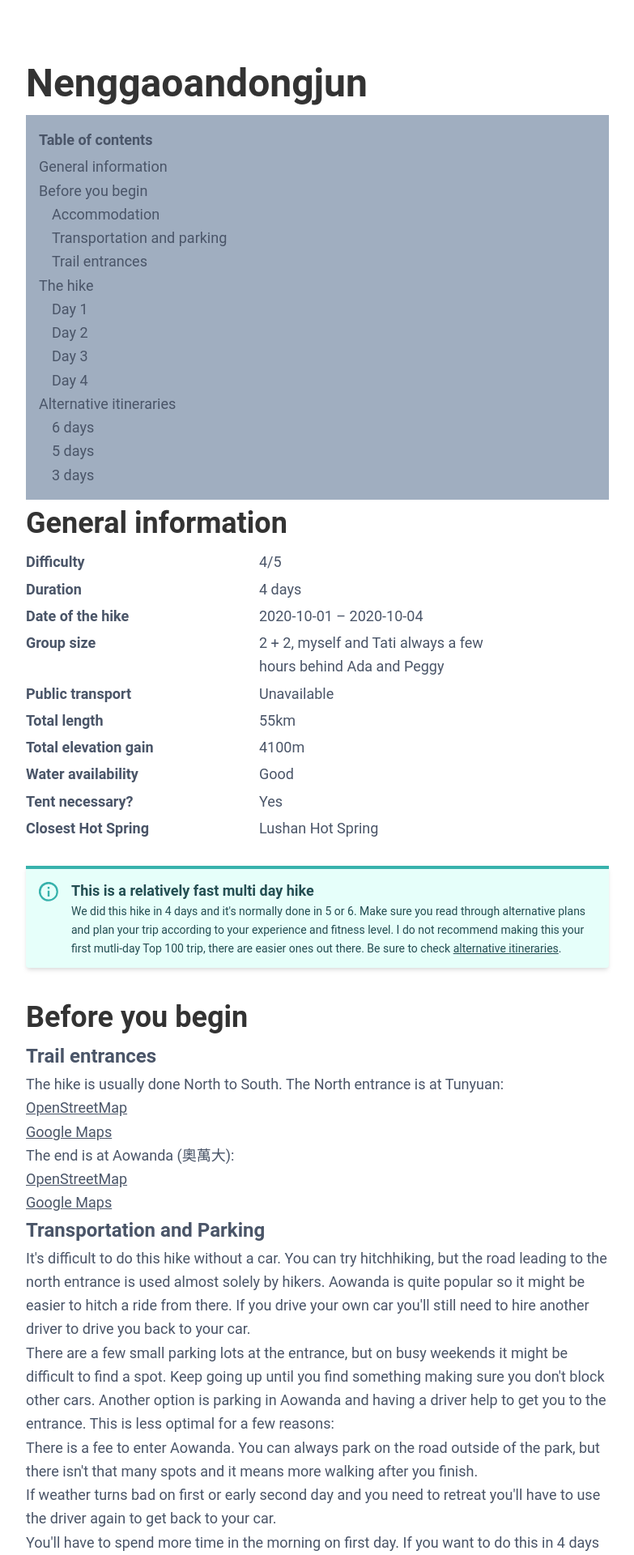
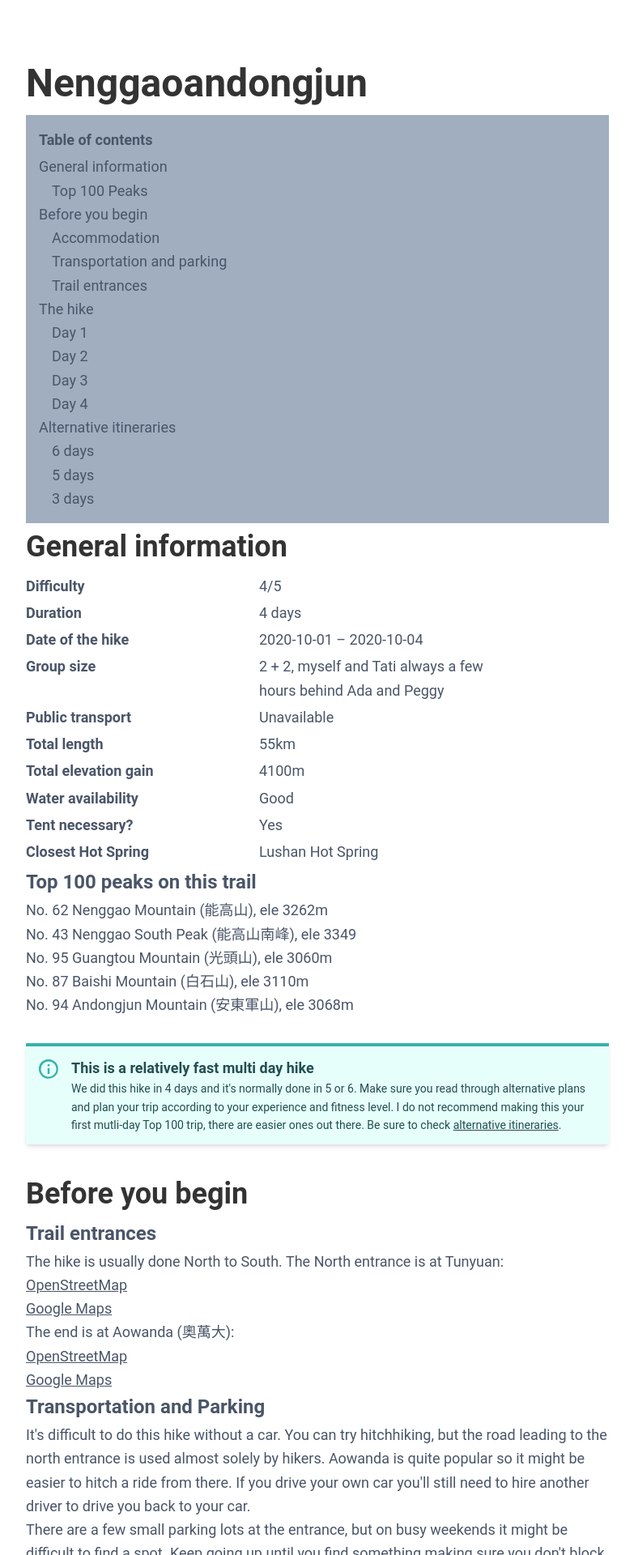
Before and after one commit to DawidJanczak/DawidJanczak.github.io, a Jekyll site: the page built from _posts/2020-10-18-nenggaoandongjun.html, in a window 1280 px wide. Shown: the top 1920 px of the page at 81% size, without its empty margins (248-1031 px from the left). Built offline with Jekyll 4.4.1, drawn with Linux system fonts in a browser that asks for light colours.

Commit message:
Add Top 100 list

```diff
--- a/_includes/blog_img.html
+++ b/_includes/blog_img.html
@@ -1,5 +1,5 @@
 <a href="/assets/images/{{ include.path }}" class="image-link" aria-label="{{ include.text }}">
-  <figure class="flex flex-col border-b-2 border-solid border-green-600 border-opacity-25 p-1 items-center">
+  <figure class="flex flex-col border-b-2 border-solid border-green-600 border-opacity-25 p-1 items-center mt-3">
     <img src="/assets/images/{{ include.path }}" width="700" height="700" alt="{{ include.text }}">
     <figcaption class="text-center">{{ include.text }}</figcaption>
   </figure>
--- a/_posts/2020-10-18-nenggaoandongjun.html
+++ b/_posts/2020-10-18-nenggaoandongjun.html
@@ -25,15 +25,17 @@ info:
     dd: "Yes"
   - dt: Closest Hot Spring
     dd: <a href="https://goo.gl/maps/bqSBCwEZaHBrcWYL8")>Lushan Hot Spring</a>
-headers:
-  - level: h2
-    text: General information
 ---
 <header>
   <div class="bg-gray-500 p-4">
     <div class="toc font-semibold mb-1">Table of contents</div>
     <ol>
-      <li><a href="#general-information">General information</a></li>
+      <li>
+        <a href="#general-information">General information</a>
+        <ol>
+          <li class="ml-4"><a href="#top-100">Top 100 Peaks</a></li>
+        </ol>
+      </li>
       <li>
         <a href="#before-you-begin">Before you begin</a>
         <ol>
@@ -63,17 +65,24 @@ headers:
   </div>
   <h2 id="general-information" class="text-4xl font-bold">General information</h2>
   <!-- Add note about duration -->
-  <!-- TODO more difficulty information, alternative plans -->
   <!-- TODO split to sections-->
-  <!-- TODO TOC -->
   <!-- TODO image overlay for mountain panoramas -->
-  <!-- TODO add list of Baiyue on this hike -->
   {% for def in page.info %}
     <dl class="flex my-1">
       <dt class="w-2/5 font-semibold">{{def.dt}}</dt>
       <dd class="w-2/5">{{def.dd}}</dd>
     </dl>
   {% endfor %}
+  <div>
+    <h3 id="top-100" class="text-2xl font-semibold">Top 100 peaks on this trail</h3>
+    <ul>
+      <li>No. 62 Nenggao Mountain (能高山), ele 3262m</li>
+      <li>No. 43 Nenggao South Peak (能高山南峰), ele 3349</li>
+      <li>No. 95 Guangtou Mountain (光頭山), ele 3060m</li>
+      <li>No. 87 Baishi Mountain (白石山), ele 3110m</li>
+      <li>No. 94 Andongjun Mountain (安東軍山), ele 3068m</li>
+    </ul>
+  </div>
   <div class="bg-teal-100 border-t-4 border-teal-500 rounded-b text-teal-900 px-4 py-3 shadow-md my-8" role="alert">
     <div class="flex">
       <div class="py-1">
--- a/assets/main.css
+++ b/assets/main.css
@@ -749,6 +749,10 @@ video {
   margin-bottom: 0.25rem;
 }
 
+.mt-3 {
+  margin-top: 0.75rem;
+}
+
 .mb-3 {
   margin-bottom: 0.75rem;
 }
```
